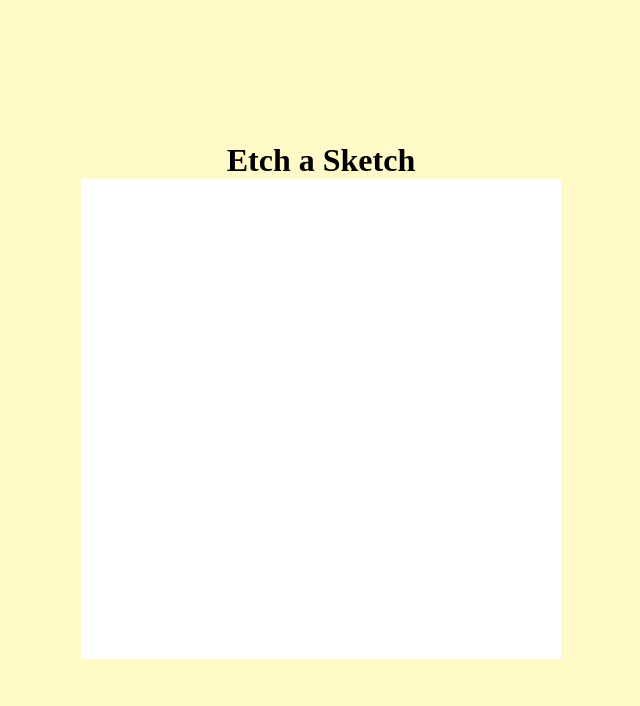
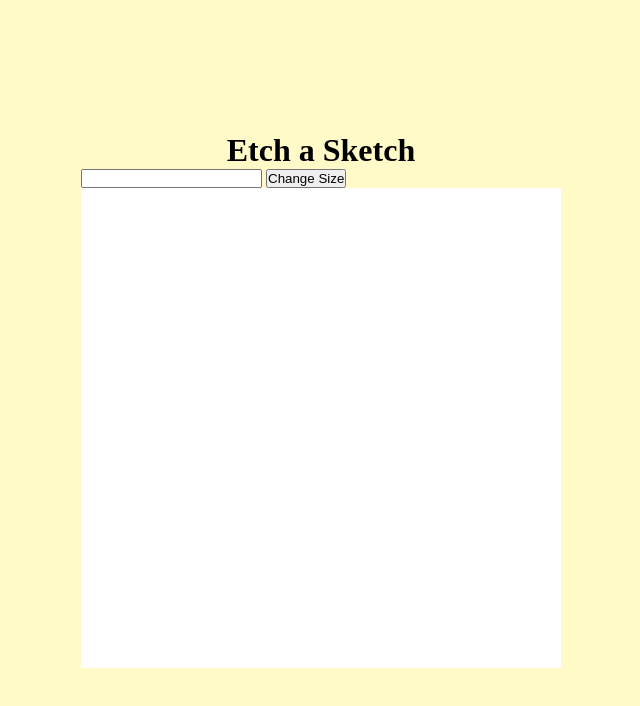
Before and after one commit to marise-san/etch-a-sketch, a plain HTML site: page index.html in a window 1280 px wide. Shown: the whole page, without its empty margins (319-959 px from the left). Drawn offline with Linux system fonts and the light colour scheme.

Commit message:
Add a button that changes the canvas size

```diff
--- a/index.html
+++ b/index.html
@@ -14,6 +14,10 @@
     </header>
 
     <main>
+        <div class="change-size">
+            <input type="text" onchange="changeSize(this.value)" />
+            <button>Change Size</button>
+        </div>
         <div class="container"></div>
     </main>
     <script src="script.js"></script>
--- a/script.js
+++ b/script.js
@@ -1,15 +1,20 @@
 function createGrid(size) {
     const container = document.querySelector('.container');
+
     container.style.setProperty('--grid-rows', size);
     container.style.setProperty('--grid-cols', size);
-    for (g = 0; g < (size * size); g++) {
+    for (let g = 0; g < (size * size); g++) {
         let grid = document.createElement('div');
         container.appendChild(grid).className = 'grid-item';
     }
 }
 
-createGrid(16);
+createGrid(16); // default grid size
 
 const changeColor = (e) => e.target.classList.add('color');
 const items = document.querySelectorAll('.grid-item');
 items.forEach(item => item.addEventListener('mouseover', changeColor));
+
+function changeSize(inputSize){
+    createGrid(inputSize);
+}
```
